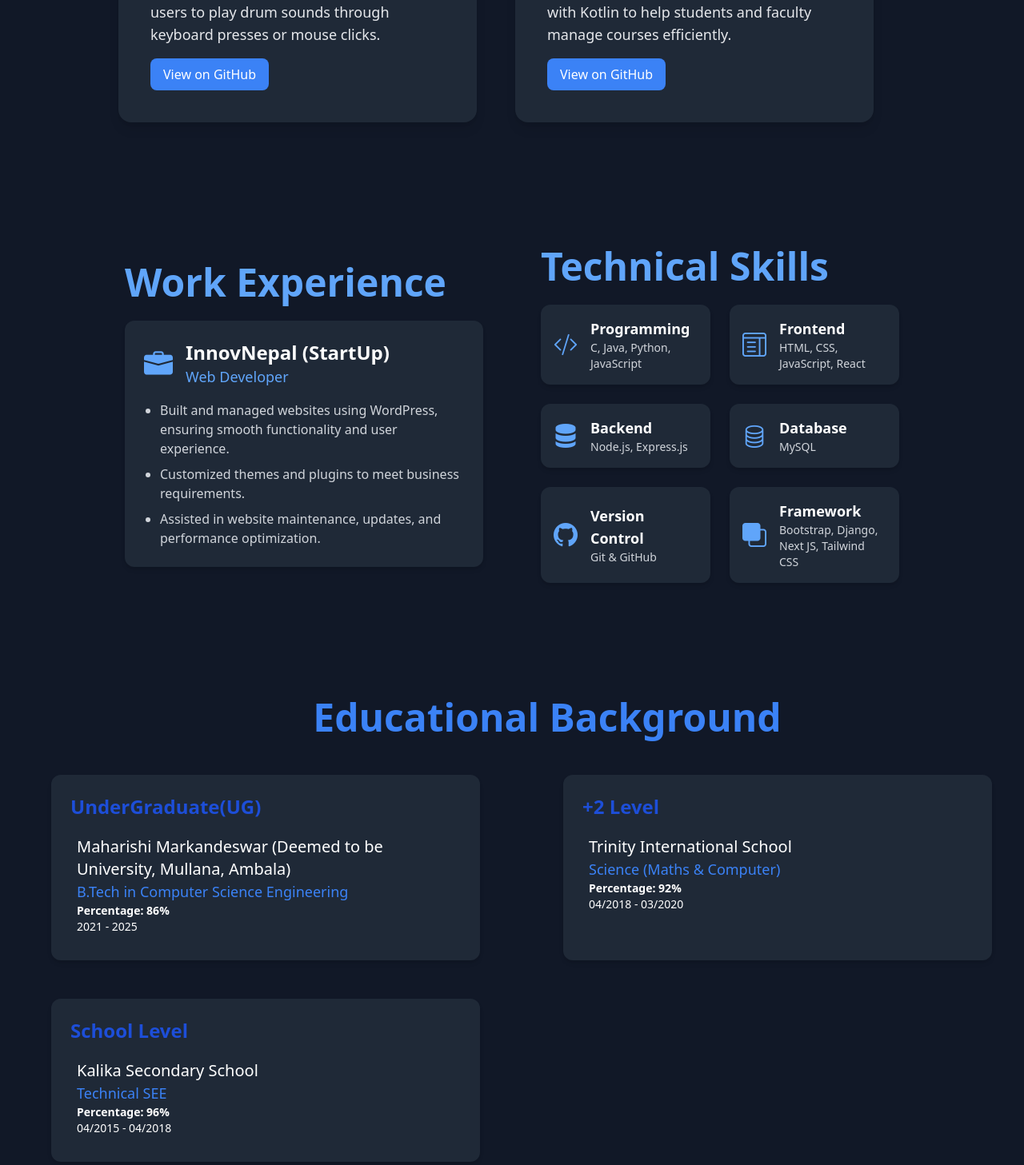
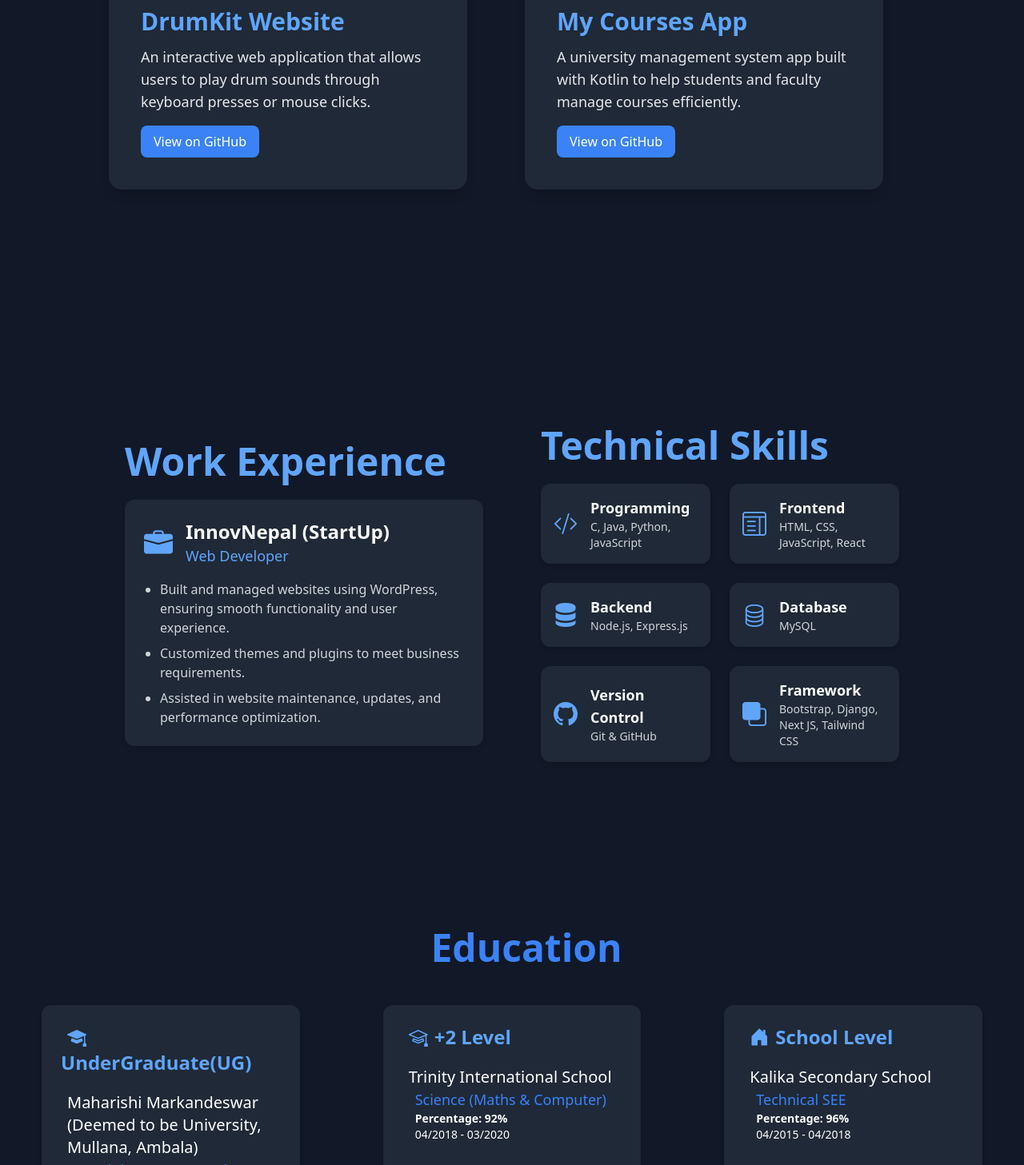
Before and after one commit to suraz343/MyPortfolio, a Next.js app: page / in a window 1280 px wide. Shown: the part 1343-2800 px from the top of the page at 80% size. Built offline with nearby package versions, Linux system fonts and the light colour scheme.

Commit message:
link were added and made responsive

```diff
--- a/app/components/Education.tsx
+++ b/app/components/Education.tsx
@@ -1,22 +1,28 @@
 import React from "react";
+import 'bootstrap-icons/font/bootstrap-icons.css';
+
 
 export default function Education() {
     return (
-        <div className="m-6 w-full justify-center">
-            <h1 className="ml-10 text-3xl text-blue-500 font-extrabold md:text-5xl md:text-center">Educational Background</h1>
-            <div className="grid grid-cols-1 md:grid-cols-2 mt-6">
+        <div className="pt-16 m-3 w-full justify-center">
+            <h1 className="ml-3 text-3xl text-blue-500 font-extrabold md:text-5xl md:text-center">Education</h1>
+            <div className="grid grid-cols-1 md:grid-cols-2 mt-6 lg:grid-cols-3">
                 {[
-                    { level: "UnderGraduate(UG)", name: "Maharishi Markandeswar (Deemed to be University, Mullana, Ambala)", course: "B.Tech in Computer Science Engineering", percent: "86%", period: "2021 - 2025" },
-                    { level: "+2 Level", name: "Trinity International School", course: "Science (Maths & Computer)", percent: "92%", period: "04/2018 - 03/2020" },
-                    { level: "School Level", name: "Kalika Secondary School", course: "Technical SEE", percent: "96%", period: "04/2015 - 04/2018" }
+                    { level: "UnderGraduate(UG)", name: "Maharishi Markandeswar (Deemed to be University, Mullana, Ambala)", course: "B.Tech in Computer Science Engineering", percent: "86%", period: "2021 - 2025", icon:"mortarboard-fill" },
+                    { level: "+2 Level", name: "Trinity International School", course: "Science (Maths & Computer)", percent: "92%", period: "04/2018 - 03/2020", icon:"mortarboard" },
+                    { level: "School Level", name: "Kalika Secondary School", course: "Technical SEE", percent: "96%", period: "04/2015 - 04/2018", icon:"house-door-fill" }
                 ].map((item, index) => (
                     <div key={index} className="text-white bg-gray-800 p-6 rounded-xl shadow-md flex flex-col gap-3 ml-10 m-6 mr-16">
-                        <h1 className="text-2xl font-bold text-blue-700">{item.level}</h1>
+
+                        <h1 className="text-2xl font-bold text-blue-400">
+                        <i className={`bi bi-${item.icon} text-blue-400 text-2xl p-2`}></i>{item.level}</h1>
                         <div className="m-2">
                         <h2 className="text-xl">{item.name}</h2>
+                        <div className="ml-2">
                         <p className="text-blue-500 text-lg">{item.course}</p>
                         <p className="text-sm font-bold">Percentage: {item.percent}</p>
                         <p className="text-sm">{item.period}</p>
+                        </div>
                         </div>
                     </div>
                 ))}
--- a/app/components/NavBar.tsx
+++ b/app/components/NavBar.tsx
@@ -13,8 +13,8 @@ export default function NavBar() {
 
         {/* Desktop Menu */}
         <div className="hidden md:flex space-x-6">
-          <a href="#projects" className="hover:text-blue-400 font-semibold transition">Projects</a>
-          <a href="#about" className="hover:text-blue-400 font-semibold transition">About</a>
+          <Link href="#projects" scroll={true} className="hover:text-blue-400 font-semibold transition">Projects</Link>
+          <a href="#skills" className="hover:text-blue-400 font-semibold transition">Skills</a>
           <a href="#connect" className="hover:text-blue-400 font-semibold transition">Connect Me</a>
           <a href="#message" className="bg-green-800 hover:text-blue-400 px-3 py-1 rounded-md font-semibold transition">Message</a>
           <a href="/resume.pdf" className="bg-blue-900 hover:text-blue-400 px-3 py-1 rounded-md font-semibold transition" target="_blank" rel="noopener noreferrer">Resume</a>
--- a/app/components/Projects.tsx
+++ b/app/components/Projects.tsx
@@ -8,7 +8,7 @@ interface ProjectProps {
   }
   const ProjectCard: React.FC<ProjectProps> = (props) => {
   return (
-    <div className=" bg-gray-800 text-white p-10 m-3 rounded-2xl shadow-lg max-w-md w-full transform transition duration-300 hover:scale-105 hover:shadow-2xl">
+    <div className=" bg-gray-800 text-white p-10 m-6 rounded-2xl shadow-lg max-w-md w-full transform transition duration-300 hover:scale-105 hover:shadow-2xl">
       <h2 className="text-2xl font-bold text-blue-400 md:text-3xl">{props.name}</h2>
       <p className="text-gray-200 mt-3 md:text-lg">{props.description}</p>
       <a
@@ -53,7 +53,8 @@ export default function Projects() {
   ];
 
   return (
-    <div className="bg-gray-900 text-white flex flex-col mt-10 items-center px-6 md:px-16">
+    <div id="projects" className="pt-16 bg-gray-900 text-white flex flex-col mt-6 items-center px-6 md:px-16">
+
       <h1 className="text-3xl md:text-5xl font-extrabold text-blue-400 text-center md:text-left mb-3">
         My Projects
       </h1>
--- a/app/components/skills.tsx
+++ b/app/components/skills.tsx
@@ -4,7 +4,7 @@ import 'bootstrap-icons/font/bootstrap-icons.css';
 
 export default function Skills() {
   return (
-    <div className="m-8 md:m-36 flex flex-col md:flex-row justify-center items-center gap-12">
+    <div id="skills" className="pt-32 m-8 md:m-36 flex flex-col md:flex-row justify-center items-center gap-12">
 
       {/* Work Experience Section */}
       <div className="w-full md:w-1/2 flex justify-center">
--- a/app/globals.css
+++ b/app/globals.css
@@ -1,3 +1,8 @@
 @tailwind base;
 @tailwind components;
 @tailwind utilities;
+
+
+html {
+    scroll-behavior: smooth;
+  }
```
Also changed, not shown: tailwind.config.ts (line endings or trailing spaces).
